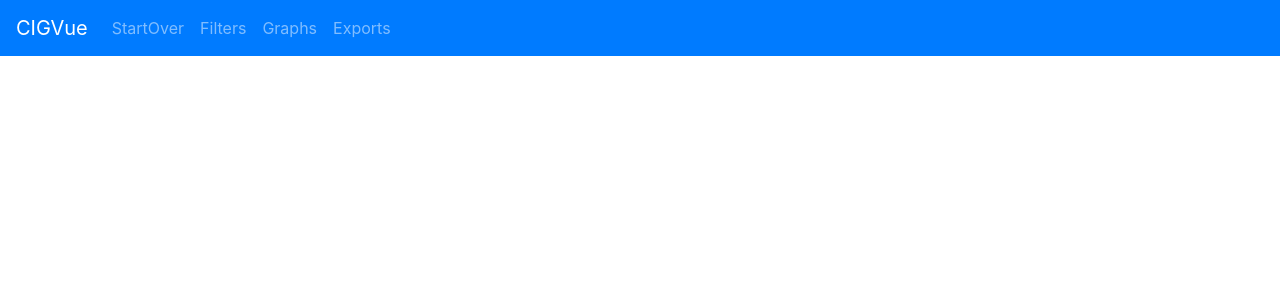
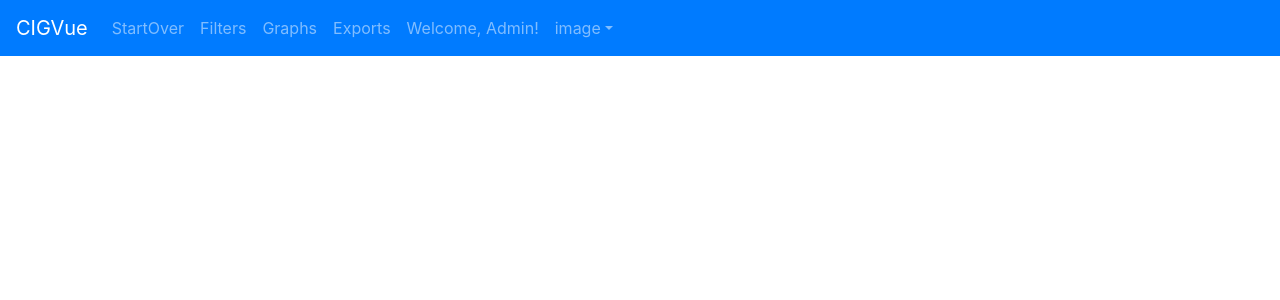
Before and after one commit to alexmorales26/CIGVue, a React (Create React App) app in the folder front-end/: page /home in a window 1280 px wide. Shown: the top 300 px of the page. Built offline with nearby package versions, Linux system fonts and the light colour scheme.

Commit message:
more changes to navbar

```diff
--- a/front-end/src/components/common/header/UI/header.js
+++ b/front-end/src/components/common/header/UI/header.js
@@ -35,7 +35,7 @@ export default class Header extends React.Component {
     }
     render() {
         const { user } = this.state;
-        return ( <div>
+        return ( <div class="containers">
         <Navbar color="primary" dark expand="md">
           <NavbarBrand href="/home">CIGVue</NavbarBrand>
 
@@ -52,6 +52,25 @@ export default class Header extends React.Component {
               <NavItem>
                 <NavLink href="/exports">Exports</NavLink>
               </NavItem>
+
+              <NavItem>
+                <NavLink>Welcome, Admin!</NavLink>
+              </NavItem>
+
+{/* move this all the way to the right*/}
+<UncontrolledDropdown nav inNavbar>
+<DropdownToggle nav caret>
+ {/*change this with a image*/}image
+</DropdownToggle>
+<DropdownMenu right>
+ <DropdownItem>
+   Login
+ </DropdownItem>
+ <DropdownItem>
+   Logout
+ </DropdownItem>
+</DropdownMenu>
+</UncontrolledDropdown>
 
 
               <NavItem>
```
